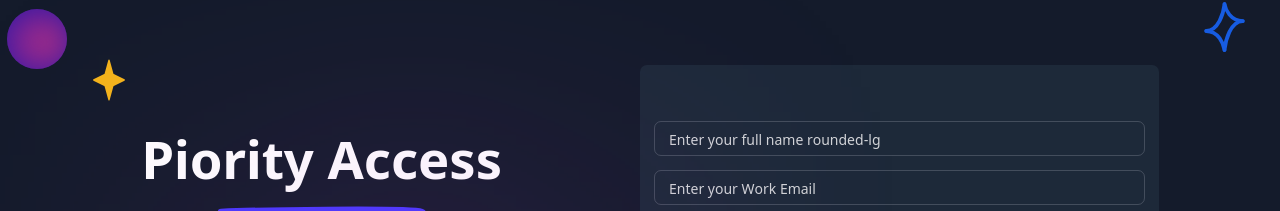
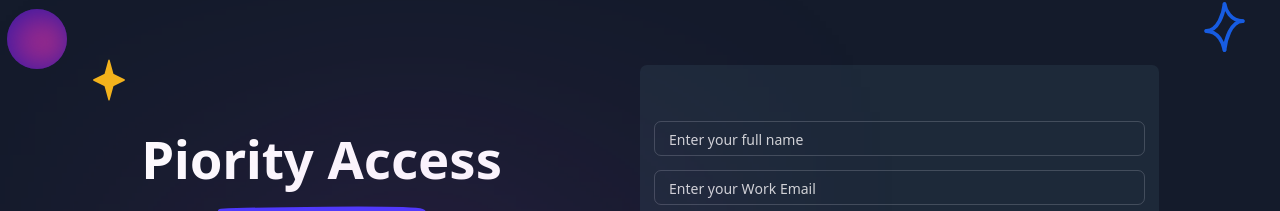
Before and after one commit to OlusanyaAyomide/Yalbase-website, a React (Vite) app: page / in a window 1280 px wide. Shown: the part 803-1014 px from the top of the page. Built offline with nearby package versions, Linux system fonts and the light colour scheme.

Commit message:
deploy-04-commit

```diff
--- a/index.html
+++ b/index.html
@@ -4,7 +4,7 @@
     <meta charset="UTF-8" />
     <link rel="icon" type="image/svg+xml" href="/vite.svg" />
     <meta name="viewport" content="width=device-width, initial-scale=1.0" />
-    <title>Vite + React</title>
+    <title>YalBaze Website</title>
     <link rel="stylesheet" href="https://cdnjs.cloudflare.com/ajax/libs/font-awesome/6.2.1/css/all.min.css">
     <link href="https://fonts.googleapis.com/css2?family=Noto+Sans+Symbols:wght@300;400;500;600&family=Open+Sans:ital,wght@1,800&display=swap" rel="stylesheet">
     <link href="https://fonts.googleapis.com/css2?family=Inter:wght@400;500&family=Noto+Sans+Symbols:wght@300;400;500;600&family=Open+Sans:ital,wght@1,800&display=swap" rel="stylesheet">
--- a/src/component/Lower.jsx
+++ b/src/component/Lower.jsx
@@ -29,7 +29,7 @@ export default function Lower() {
         <img src={star} alt="stars" className='absolute bottom-16 h-12 left-[360px] w-12 z-10'/>
         <div className='w-full md:w-6/12 sm:w-10/12 mx-auto md:pt-12 '>
             <form action="#" className='bg-[#1D2939] rounded-lg px-4 py-12 mt-8 lg:w-10/12'>
-                <input type="text" className='input' placeholder='Enter your full name rounded-lg'/>
+                <input type="text" className='input' placeholder='Enter your full name'/>
                 <input type="text" className='input' placeholder='Enter your Work Email'/>
                 <input type="text" className='input' placeholder='Mobole Number'/>
                 <input type="text" className='input' placeholder='Company Name'/>
```
